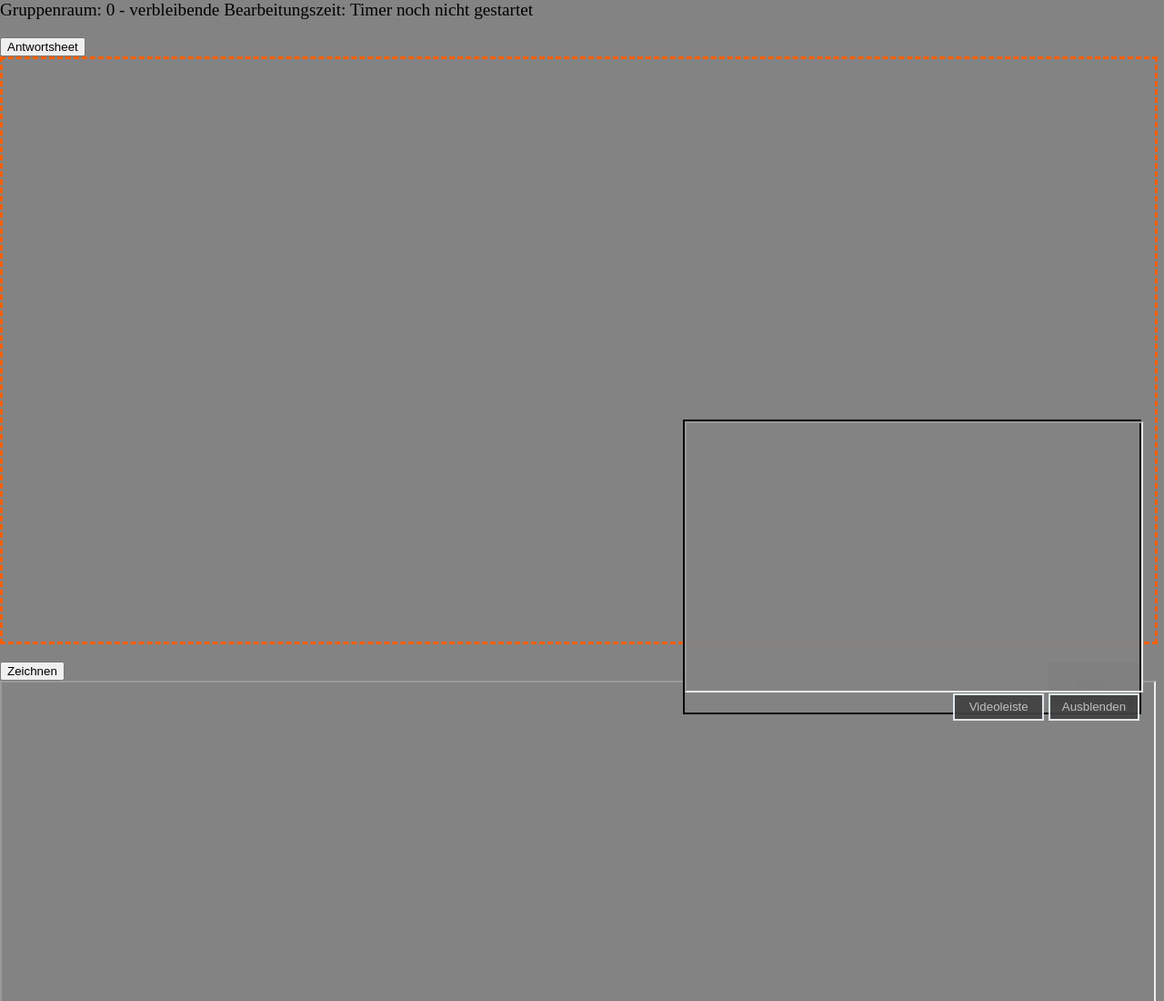
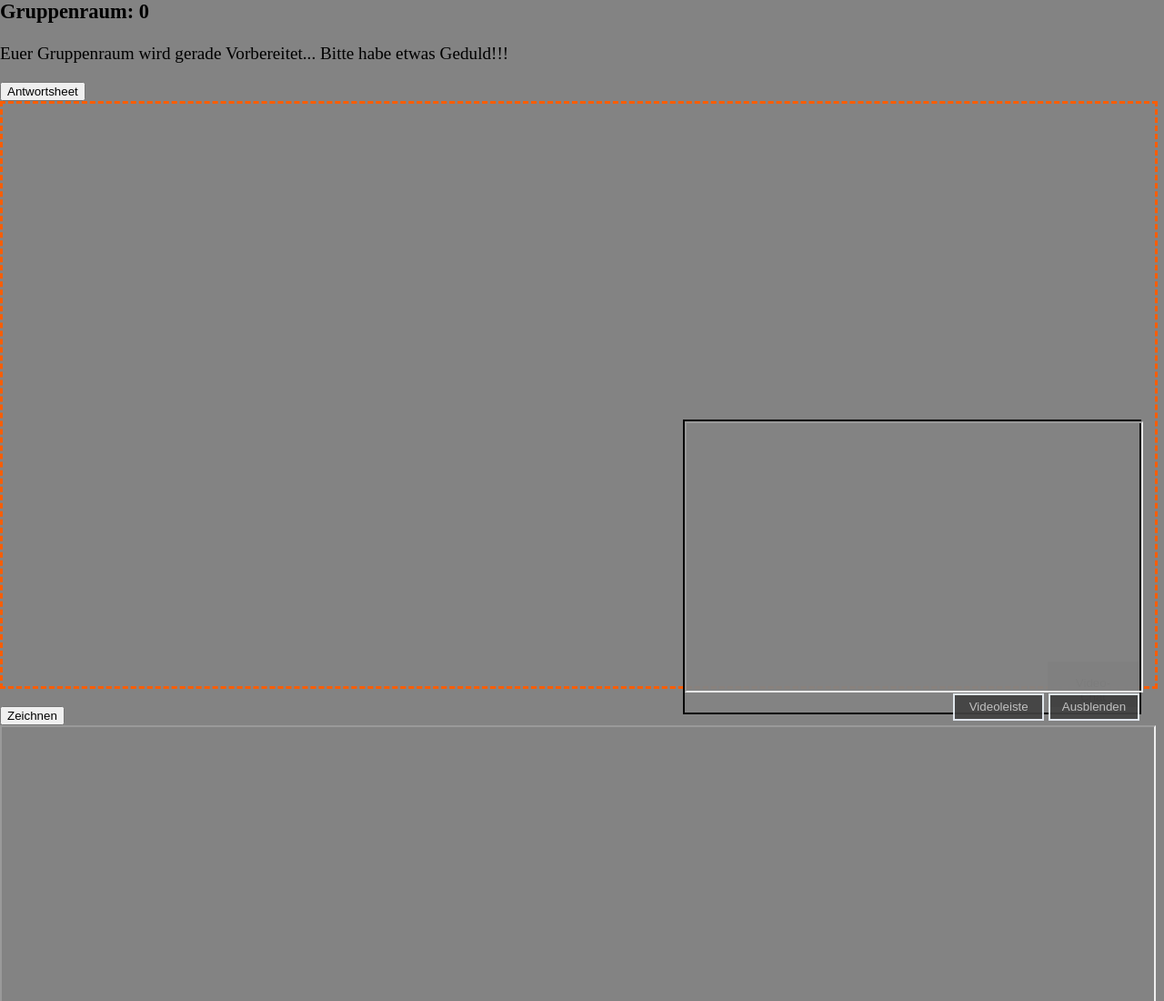
Before and after one commit to nijo550/Pubquiz_Gruppenraum, a plain HTML site: page index.html in a window 1280 px wide. Shown: the top 1100 px of the page at 91% size. Drawn offline with Linux system fonts and the light colour scheme; no server answers.

Commit message:
zeittext

```diff
--- a/Gruppen_config.js
+++ b/Gruppen_config.js
@@ -107,11 +107,11 @@ var countDownDate = new Date(endtime).getTime();
   lefttime = lefttime + seconds + "s " ;
 
   // Output the result in an element with id="Timer"
-  document.getElementById("Timer").innerHTML = "Es sind noch "+ lefttime + "bis zum Bearbeitungsende um "+ localendtime_string;
+  document.getElementById("Timer").innerHTML = "Bis um " + localendtime_string + " habt Ihr noch "+ lefttime+ " zum Bearbeiten Zeit.";
 
   // If the count down is over, write some text
   if (distance < 0) {
-    document.getElementById("Timer").innerHTML = "Die Zeit ist seit " + localendtime_string + " um!!! Bitte kommt zurück zur Main Area!";
+    document.getElementById("Timer").innerHTML = "Die Zeit ist seit " +localendtime_string+ " um!!! Bitte kommt zurück zur Main Area!";
   }
 });
 },5000);
--- a/index.html
+++ b/index.html
@@ -84,10 +84,8 @@ div.container {
 </head>
 <!-- Layout -->
 <body >
-  <label >Gruppenraum: </label>
-  <a id="Gruppenraum-nr" > Wird gerade Vorbereitet... Bitte habe etwas Geduld!!!</a>
-  <a >     - verbleibende Bearbeitungszeit: </a>
-  <a id="Timer" align="right">Timer noch nicht gestartet</a>
+  <h3><label >Gruppenraum: </label><a id="Gruppenraum-nr" >Noch nicht zugewiesen</a></h3>
+  <a id="Timer" align="right">Euer Gruppenraum wird gerade Vorbereitet... Bitte habe etwas Geduld!!!</a>
         <p></p>
   <button type="button" onclick="A_show()">Antwortsheet</button>
   <div id="ASheet">
```
